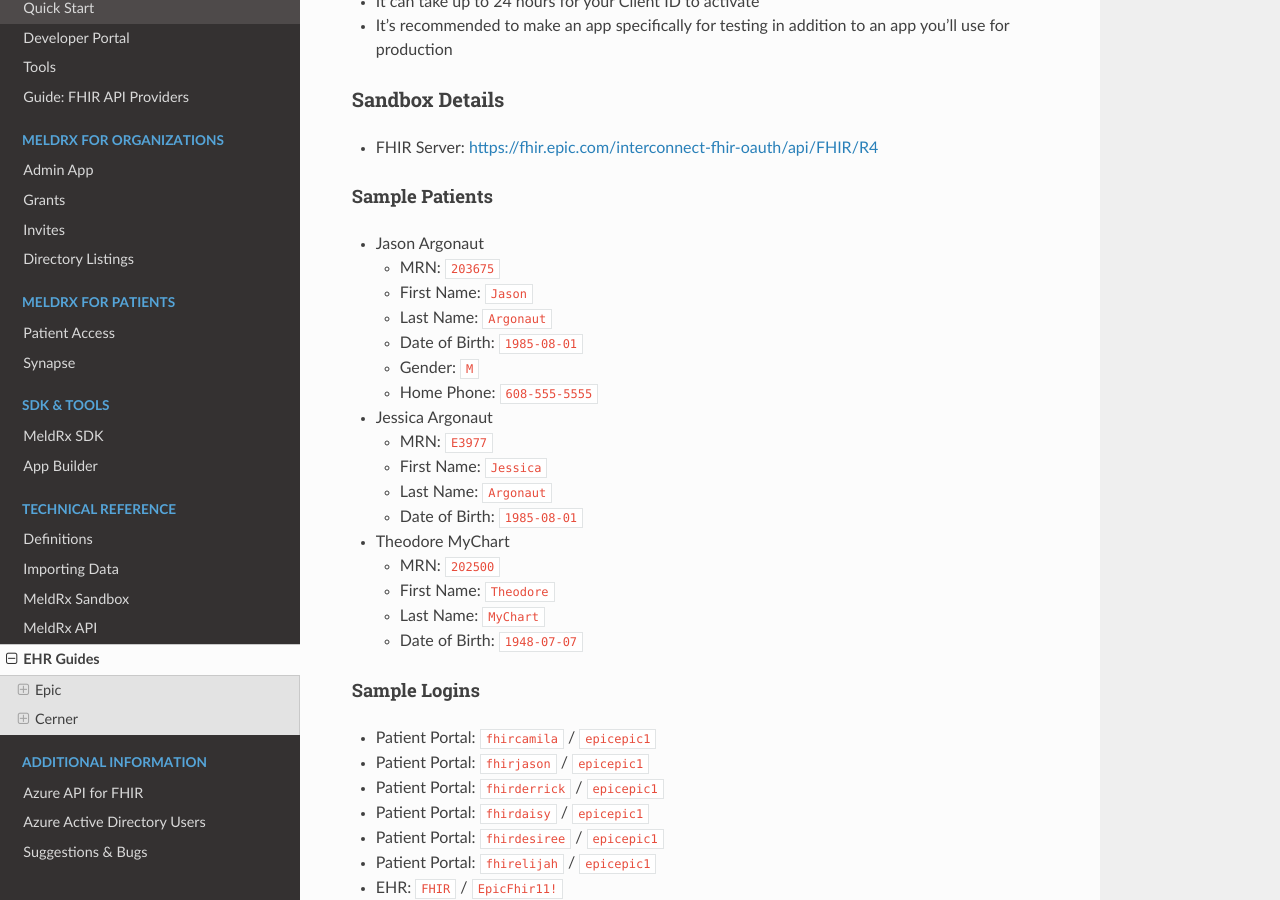
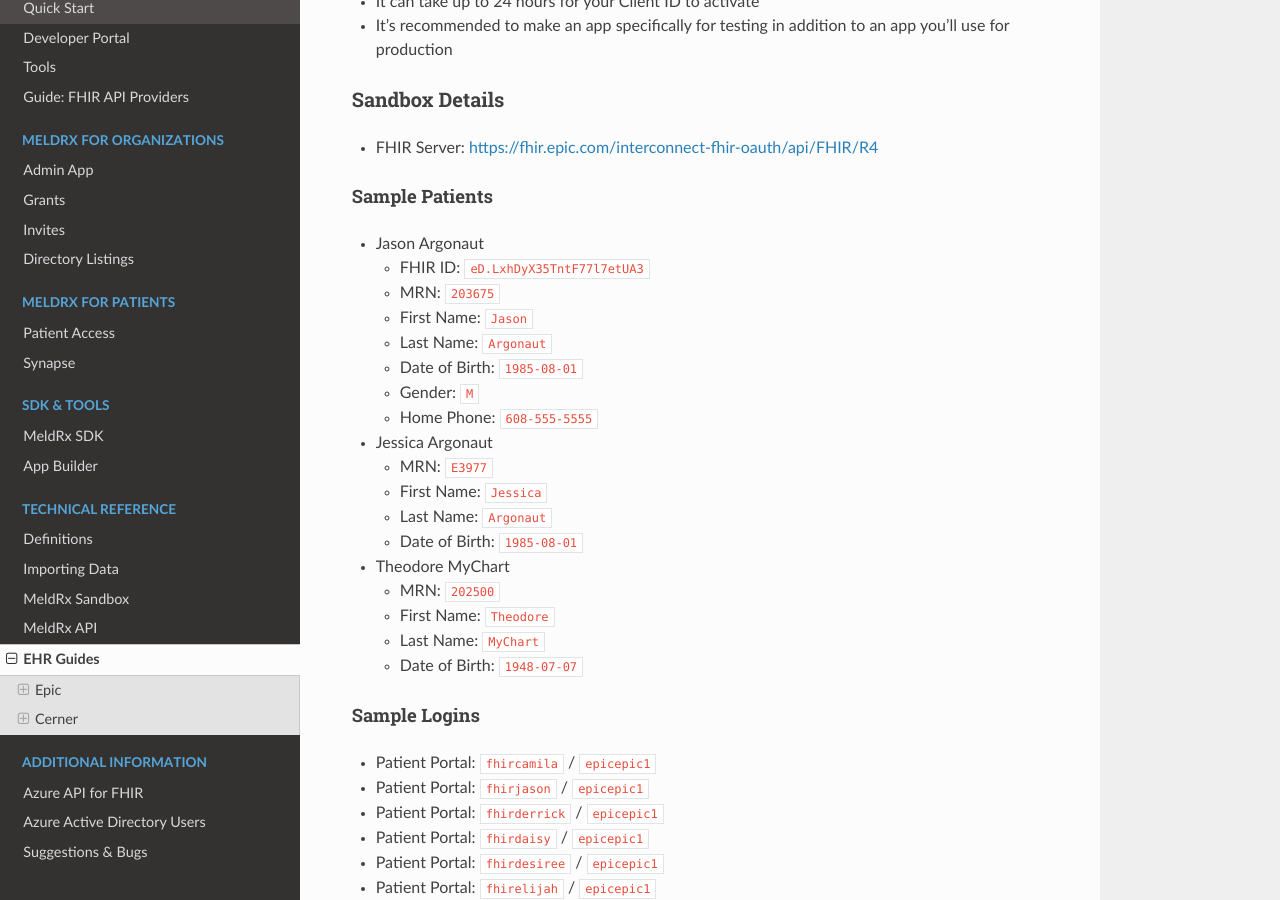
Before and after one commit to darena-solutions/bluebuttonpro-public, a Sphinx documentation site: the page built from docs/source/technical-reference/ehr-guides.md, in a window 1280 px wide and 900 px high, scrolled down 713 px. Built offline with Sphinx 7.4.7 and the Read the Docs theme 2.0.0, drawn with Linux system fonts in a browser that asks for light colours.

Commit message:
Update sample patient

```diff
--- a/docs/source/technical-reference/ehr-guides.md
+++ b/docs/source/technical-reference/ehr-guides.md
@@ -23,6 +23,7 @@
 
 #### Sample Patients
 - Jason Argonaut
+    - FHIR ID: `eD.LxhDyX35TntF77l7etUA3`
     - MRN: `203675`
     - First Name: `Jason`
     - Last Name: `Argonaut`
```
